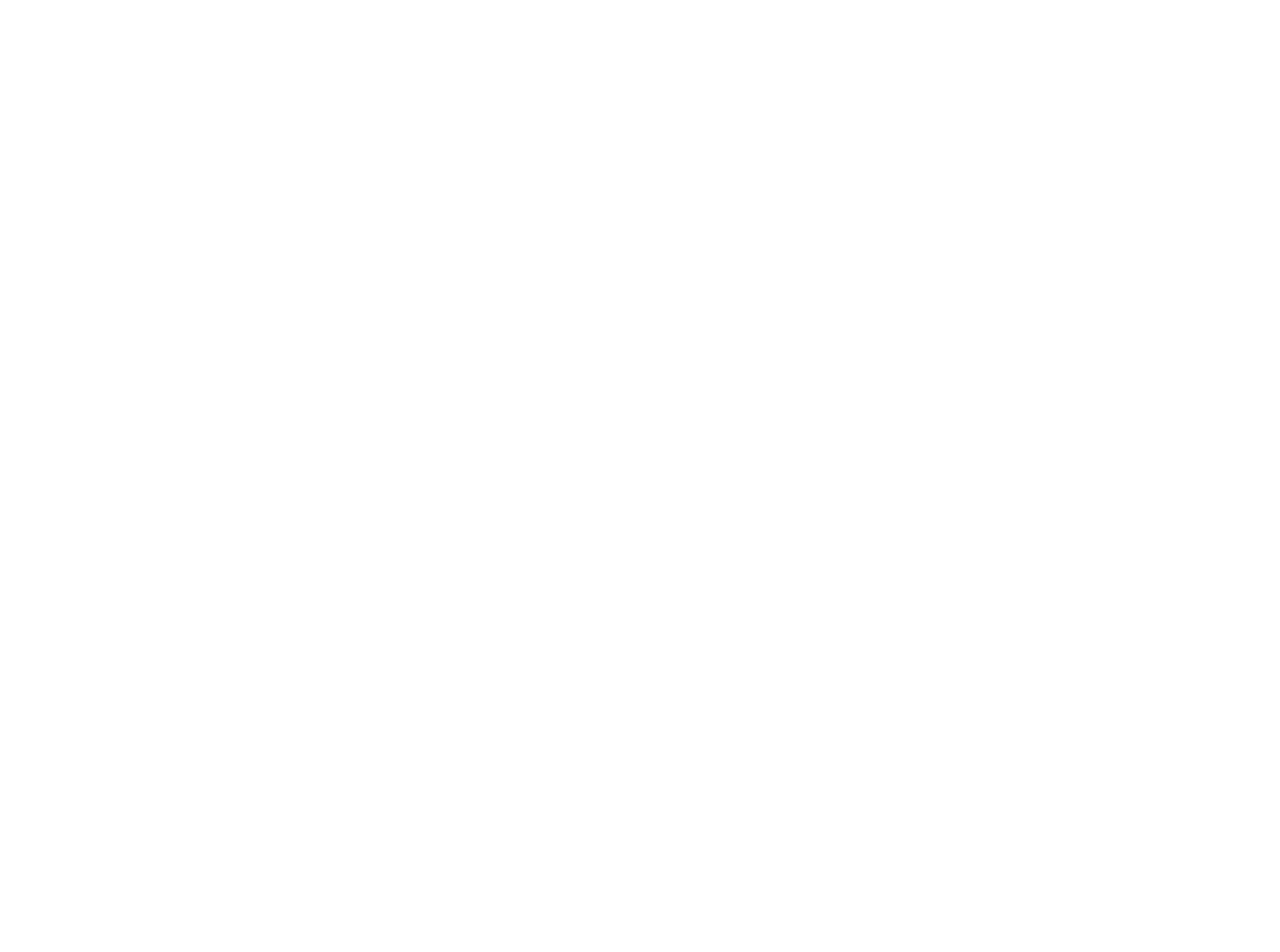
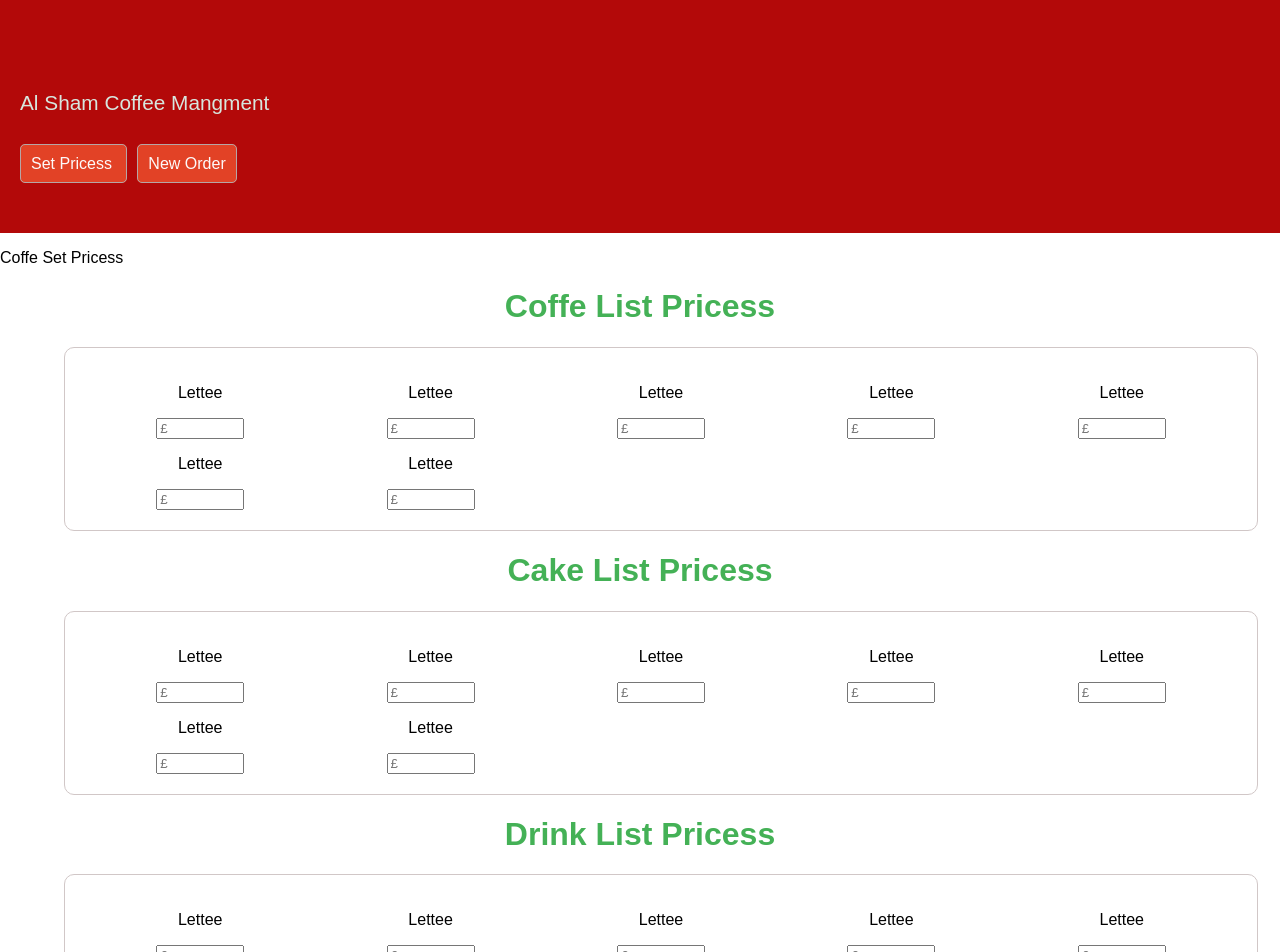
Before and after one commit to khaledkz/Study-Redux, a React (Create React App) app in the folder redux-apps/: page /redux-coffe-mangment/set-price in a window 1280 px wide. Shown: the top 952 px of the page. Before the commit the page ends 800 px from the top, so only its background shows below. Built offline with nearby package versions, Linux system fonts and the light colour scheme.

Commit message:
initalize coffe mangment redux app

```diff
--- a/redux-apps/src/App.js
+++ b/redux-apps/src/App.js
@@ -4,6 +4,10 @@
 
 import ReduxContainer from './container/ReduxContainer';
 import ReduxContainerCalculator from './container/ReduxContainerCalculator';
+import ReduxCoffeMangment from './container/coffeMangment/ReduxCoffeMangment';
+
+import CoffeSetPricess from './container/coffeMangment/CoffeSetPricess';
+import CoffeOrder from './container/coffeMangment/CoffeOrder';
 
 import Menu from './component/menu'
 class App extends Component {
@@ -15,6 +19,10 @@
           <Route exact path="/" component={Menu} />
           <Route path="/redux-counter" component={ReduxContainer} />
           <Route path="/redux-calculator" component={ReduxContainerCalculator} />
+          <Route path="/redux-coffe-mangment" component={ReduxCoffeMangment} />
+          <Route path="/redux-coffe-mangment/set-price" component={CoffeSetPricess} />
+          <Route path="/redux-coffe-mangment/newOrder" component={CoffeOrder} />
+
         </div>
       </Router>
     );
--- /dev/null
+++ b/redux-apps/src/container/coffeMangment/CoffeOrder.js
@@ -0,0 +1,14 @@
+import React ,{Component} from 'react';
+import '../css/coffeMangment.css'
+
+class CoffeOrder extends Component {
+    render(){
+        return(
+        <div class="coffe-order">
+            Coffe Order
+        </div>)
+    }
+
+}
+
+export default CoffeOrder;
--- /dev/null
+++ b/redux-apps/src/container/coffeMangment/CoffeSetPricess.js
@@ -0,0 +1,142 @@
+import React, { Component } from 'react';
+import '../css/coffeMangment.css'
+
+class CoffeSetPricess extends Component {
+    render() {
+        return (
+            <div class="coffe-pricess">
+                <p>Coffe Set Pricess</p>
+
+
+                <h1>Coffe List Pricess</h1>
+
+                <div class="coffe-items">
+                    <div>
+                        <p>Lettee</p>
+                        <input type="number" placeholder="£"/>
+                    </div>
+
+                    <div>
+                        <p>Lettee</p>
+                        <input type="number" placeholder="£"/>
+                    </div>
+
+                    <div>
+                        <p>Lettee</p>
+                        <input type="number" placeholder="£"/>
+                    </div>
+
+                    <div>
+                        <p>Lettee</p>
+                        <input type="number" placeholder="£"/>
+                    </div>
+
+                    <div>
+                        <p>Lettee</p>
+                        <input type="number" placeholder="£"/>
+                    </div>
+
+                    <div>
+                        <p>Lettee</p>
+                        <input type="number" placeholder="£"/>
+                    </div>
+
+                    <div>
+                        <p>Lettee</p>
+                        <input type="number" placeholder="£"/>
+                    </div>
+
+                </div>
+
+
+
+
+                <h1>Cake List Pricess</h1>
+
+                <div class="coffe-items">
+                    <div>
+                        <p>Lettee</p>
+                        <input type="number" placeholder="£"/>
+                    </div>
+
+                    <div>
+                        <p>Lettee</p>
+                        <input type="number" placeholder="£"/>
+                    </div>
+
+                    <div>
+                        <p>Lettee</p>
+                        <input type="number" placeholder="£"/>
+                    </div>
+
+                    <div>
+                        <p>Lettee</p>
+                        <input type="number" placeholder="£"/>
+                    </div>
+
+                    <div>
+                        <p>Lettee</p>
+                        <input type="number" placeholder="£"/>
+                    </div>
+
+                    <div>
+                        <p>Lettee</p>
+                        <input type="number" placeholder="£"/>
+                    </div>
+
+                    <div>
+                        <p>Lettee</p>
+                        <input type="number" placeholder="£"/>
+                    </div>
+
+                </div>
+
+
+
+
+                <h1>Drink List Pricess</h1>
+
+                <div class="coffe-items">
+                    <div>
+                        <p>Lettee</p>
+                        <input type="number" placeholder="£"/>
+                    </div>
+
+                    <div>
+                        <p>Lettee</p>
+                        <input type="number" placeholder="£"/>
+                    </div>
+
+                    <div>
+                        <p>Lettee</p>
+                        <input type="number" placeholder="£"/>
+                    </div>
+
+                    <div>
+                        <p>Lettee</p>
+                        <input type="number" placeholder="£"/>
+                    </div>
+
+                    <div>
+                        <p>Lettee</p>
+                        <input type="number" placeholder="£"/>
+                    </div>
+
+                    <div>
+                        <p>Lettee</p>
+                        <input type="number" placeholder="£"/>
+                    </div>
+
+                    <div>
+                        <p>Lettee</p>
+                        <input type="number" placeholder="£"/>
+                    </div>
+
+                </div>
+
+            </div>)
+    }
+
+}
+
+export default CoffeSetPricess;
--- /dev/null
+++ b/redux-apps/src/container/coffeMangment/ReduxCoffeMangment.js
@@ -0,0 +1,23 @@
+import React ,{Component} from 'react';
+import '../css/coffeMangment.css';
+import {Link} from 'react-router-dom';
+
+class ReduxCoffeMangment extends Component{
+    render(){
+        return(
+
+        <div className="coffee-mangment">
+
+            <p>Al Sham Coffee Mangment</p>
+
+             <Link to="/redux-coffe-mangment/set-price">  Set Pricess </Link>
+
+            <Link to="/redux-coffe-mangment/newOrder"> New Order  </Link>
+
+          </div>
+
+    )
+    }
+}
+
+export default ReduxCoffeMangment;
--- /dev/null
+++ b/redux-apps/src/container/css/coffeMangment.css
@@ -0,0 +1,84 @@
+ .coffee-mangment{
+    text-align: left;
+    background: rgb(179, 9, 9);
+    color:rgb(215, 230, 222);
+    padding: 10px;
+    padding-top:60px;
+    padding-bottom: 60px;
+}
+
+.coffee-mangment p{
+    padding: 10px;
+     width:100% ;
+    margin-bottom: 30px;
+     font-size: 1.3em;
+
+}
+
+.coffee-mangment a:hover{
+    color:rgb(253, 249, 249);
+    background: rgb(187, 34, 7);
+
+}
+
+.coffee-mangment a{
+    text-decoration: none;
+    color:rgb(253, 249, 249);
+     margin-left:10px;
+     background: rgb(226, 66, 38);
+     border:solid 1px rgb(182, 166, 166);
+     margin-top:10px;
+     padding: 10px;
+     border-radius: 5px;
+}
+
+.coffe-order, .coffe-pricess{
+    padding: 0;
+    margin: 0;
+    text-align: left;
+}
+
+.coffe-pricess input{
+    width:80px;
+}
+
+.coffe-pricess h1{
+    text-align: center;
+    color:rgb(68, 177, 86)
+}
+
+
+.coffe-items{
+    display: flex;
+    flex-wrap: wrap;
+    border:solid 1px rgb(209, 199, 199);
+
+}
+
+.coffe-items>*{
+    width:33%;
+     display: flex;
+    flex-direction: column;
+    justify-content: center;
+    align-items: center;
+}
+
+@media only screen and (min-width: 698px) {
+
+    .coffe-pricess input{
+        width:80px;
+    }
+
+
+    .coffe-items{
+        width:90%;
+        margin-left: 5%;
+        margin-right: 5%;
+        padding: 20px;
+        border-radius: 10px;
+    }
+
+    .coffe-items>*{
+        width:20%;
+    }
+}
```
